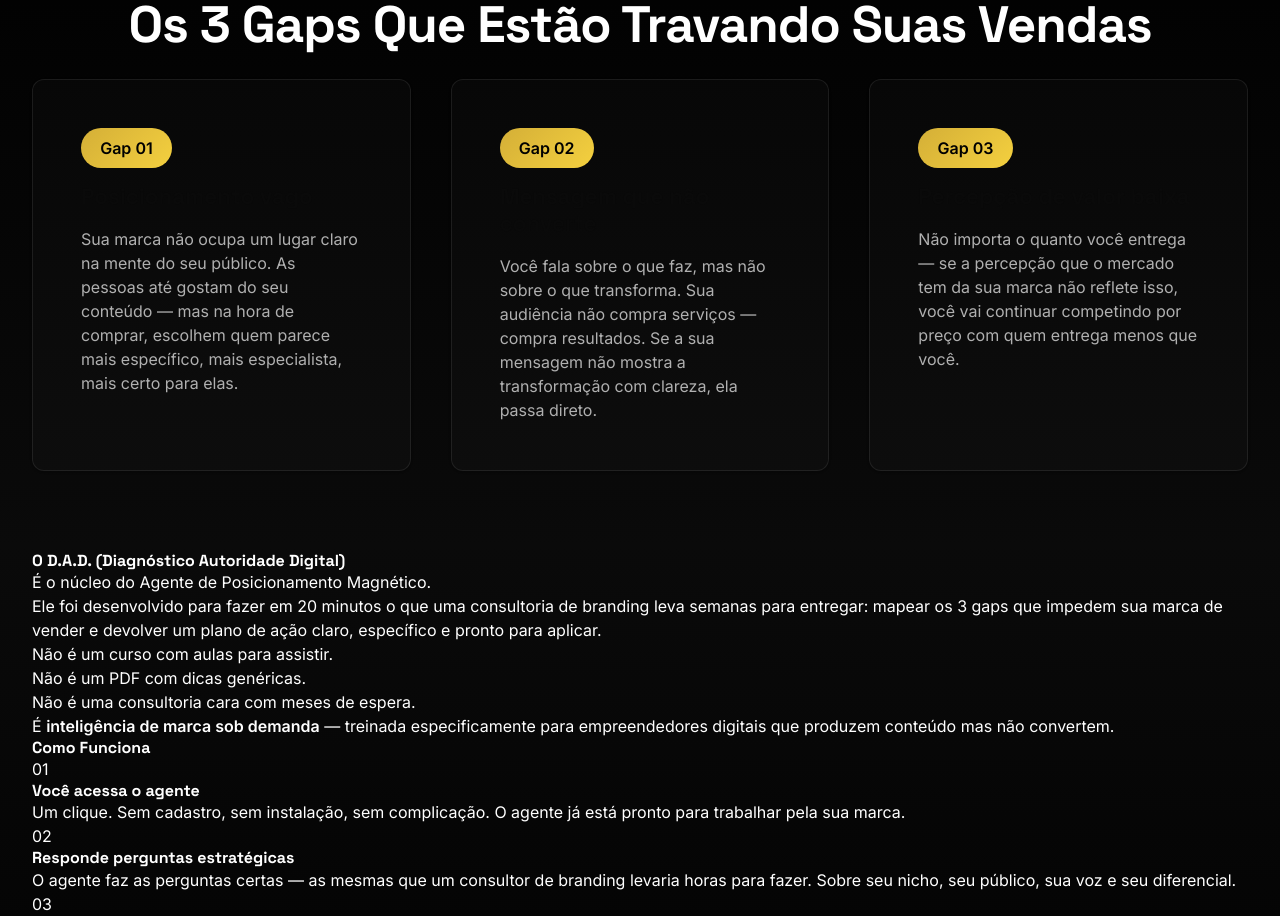
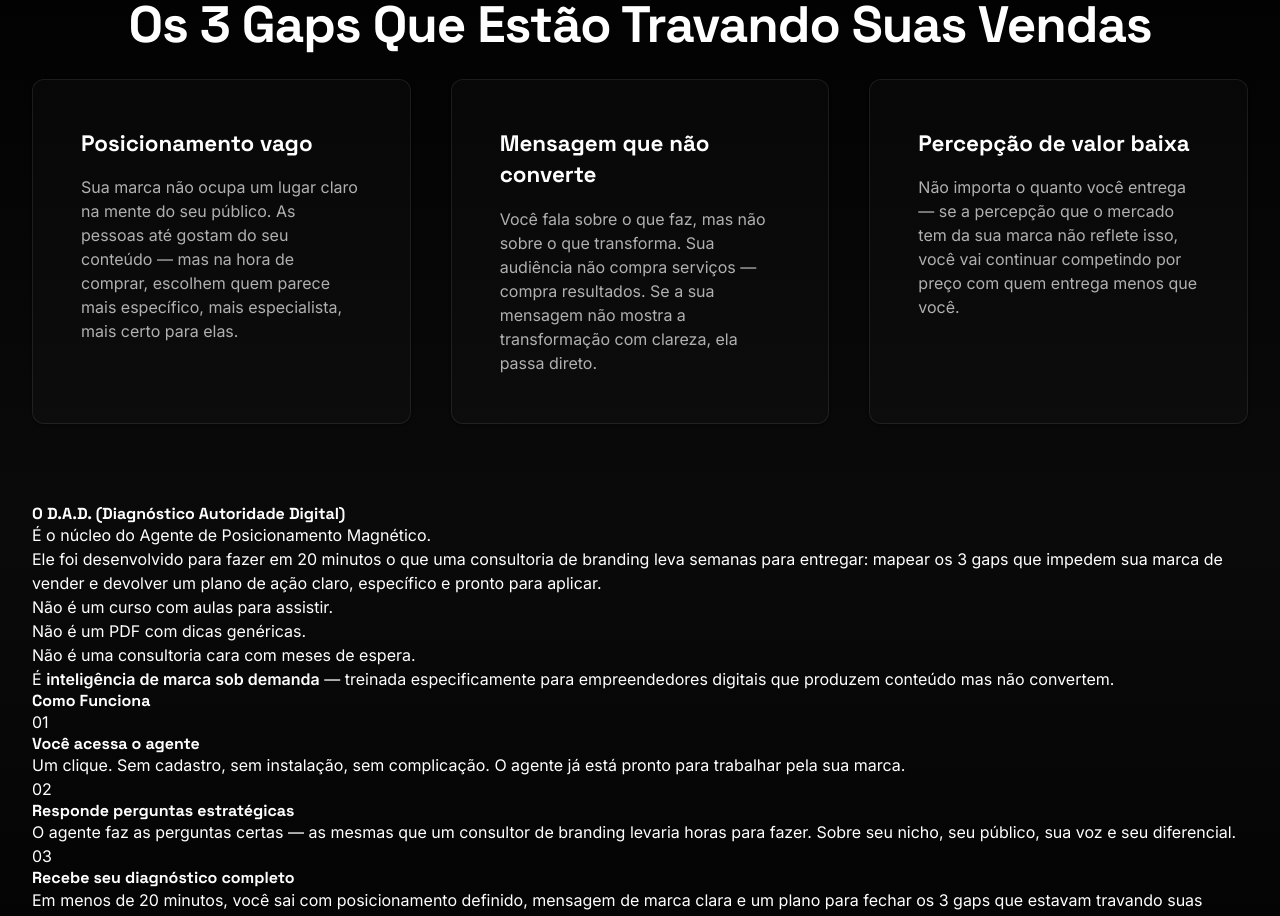
Before and after one commit to guilherrmehhh-coder/thecoffeebrands-site, a React (Create React App) app: page / in a window 1280 px wide. Shown: the part 1100-2016 px from the top of the page. Built offline with nearby package versions, Linux system fonts and the light colour scheme.

Commit message:
Update Landing.css

```diff
--- a/src/styles/Landing.css
+++ b/src/styles/Landing.css
@@ -1117,20 +1117,15 @@ html {
 }
 
 .gap-number {
-  display:inline-block;
-  background:linear-gradient(135deg,#d4af37,#f4d03f);
-  color:#000;
-  padding:.5rem 1.2rem;
-  border-radius:20px;
-  font-weight:700;
-  margin-bottom:1rem;
+  display: none;
 }
 
 .gap-title {
-  font-size:1.4rem;
-  margin-bottom:1rem;
+  font-size: 1.4rem;
+  margin-bottom: 1rem;
+  color: #ffffff;
+  line-height: 1.4;
 }
-
 .gap-text {
   color:#b0b0b0;
 }
@@ -1139,13 +1134,6 @@ html {
    PREÇO PREMIUM
 ======================================== */
 
-.price-box-premium{
-  padding:3rem;
-  border:2px solid #10b981;
-  border-radius:20px;
-  margin-bottom:2rem;
-  text-align:center;
-}
 
 .price-new-highlight{
   font-size:4rem;
@@ -1239,3 +1227,10 @@ margin: 10px 0;
 color: #aaa;
 font-size: 14px;
 }
+
+.price-wrapper-premium{
+display:flex;
+flex-direction:column;
+align-items:center;
+gap:5px;
+}
```
